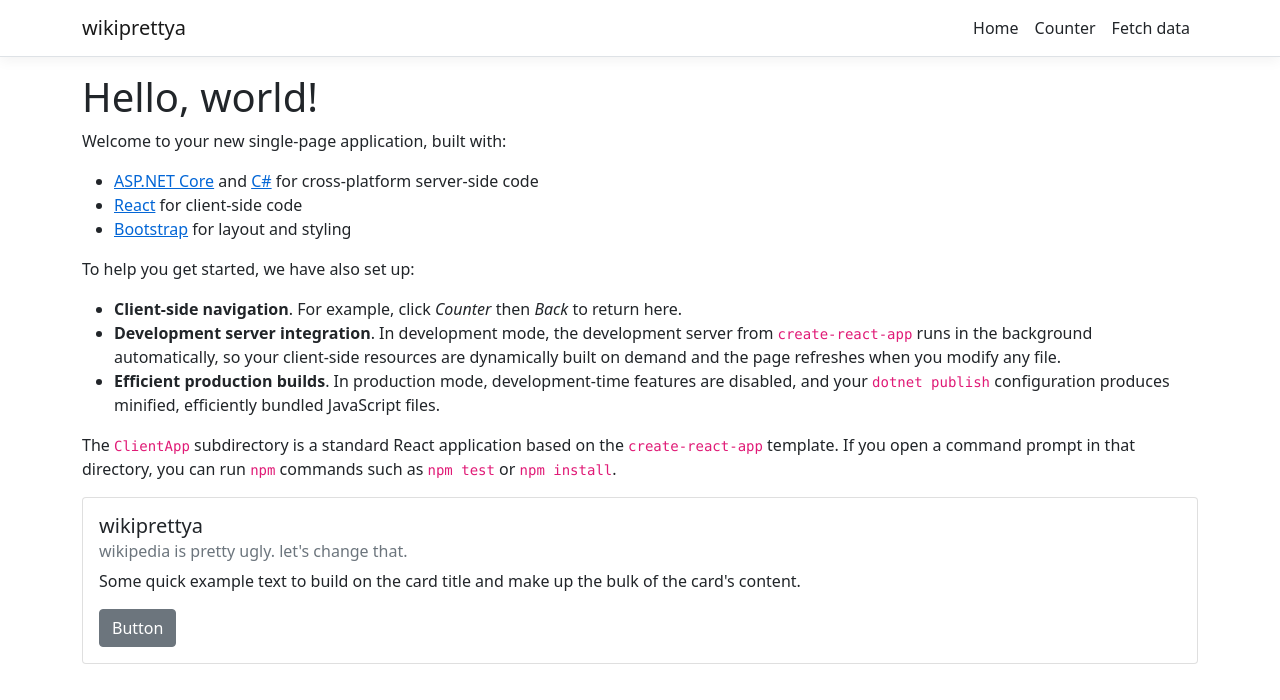
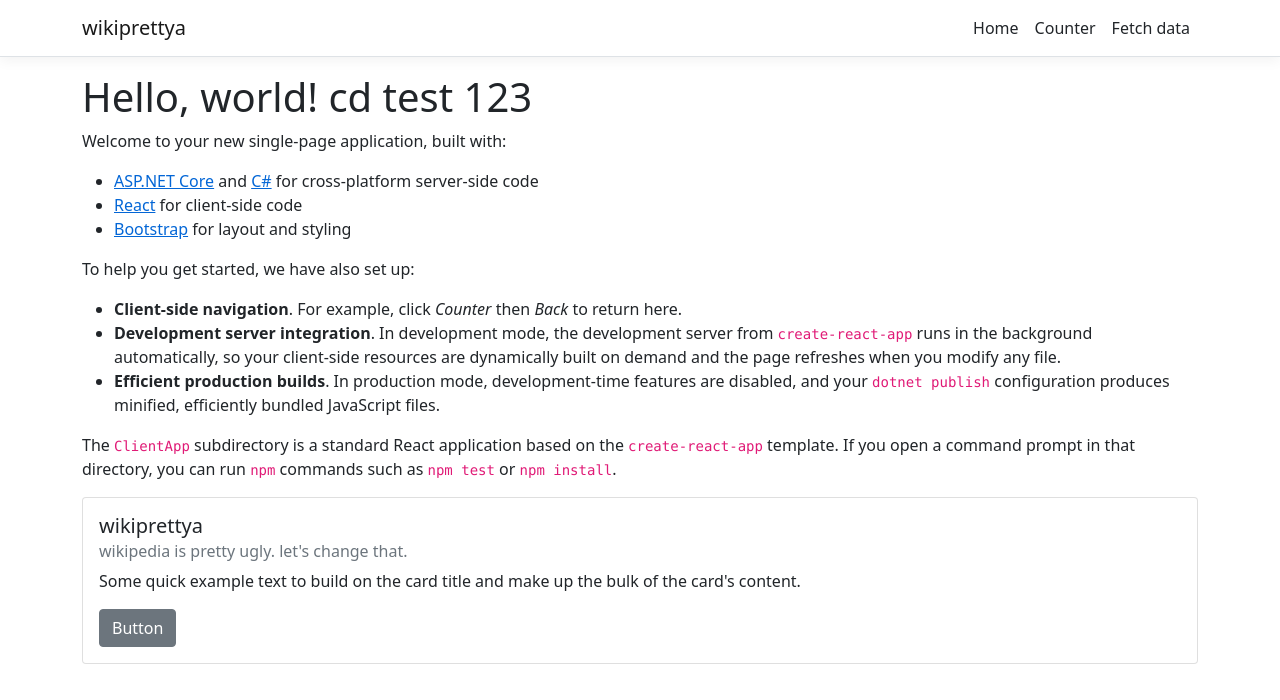
Before and after one commit to connordavidson/wikiprettya, a React (Create React App) app in the folder wikiprettya/ClientApp/: page / in a window 1280 px wide. Shown: the top 700 px of the page. Built offline with nearby package versions, Linux system fonts and the light colour scheme.

Commit message:
MediaWiki ddl

```diff
--- a/wikiprettya/ClientApp/src/components/Home.js
+++ b/wikiprettya/ClientApp/src/components/Home.js
@@ -8,7 +8,7 @@
   render () {
     return (
       <div>
-        <h1>Hello, world!  </h1>
+        <h1>Hello, world!  cd test 123 </h1>
         <h6></h6>
         <p>Welcome to your new single-page application, built with:</p>
         <ul>
```
